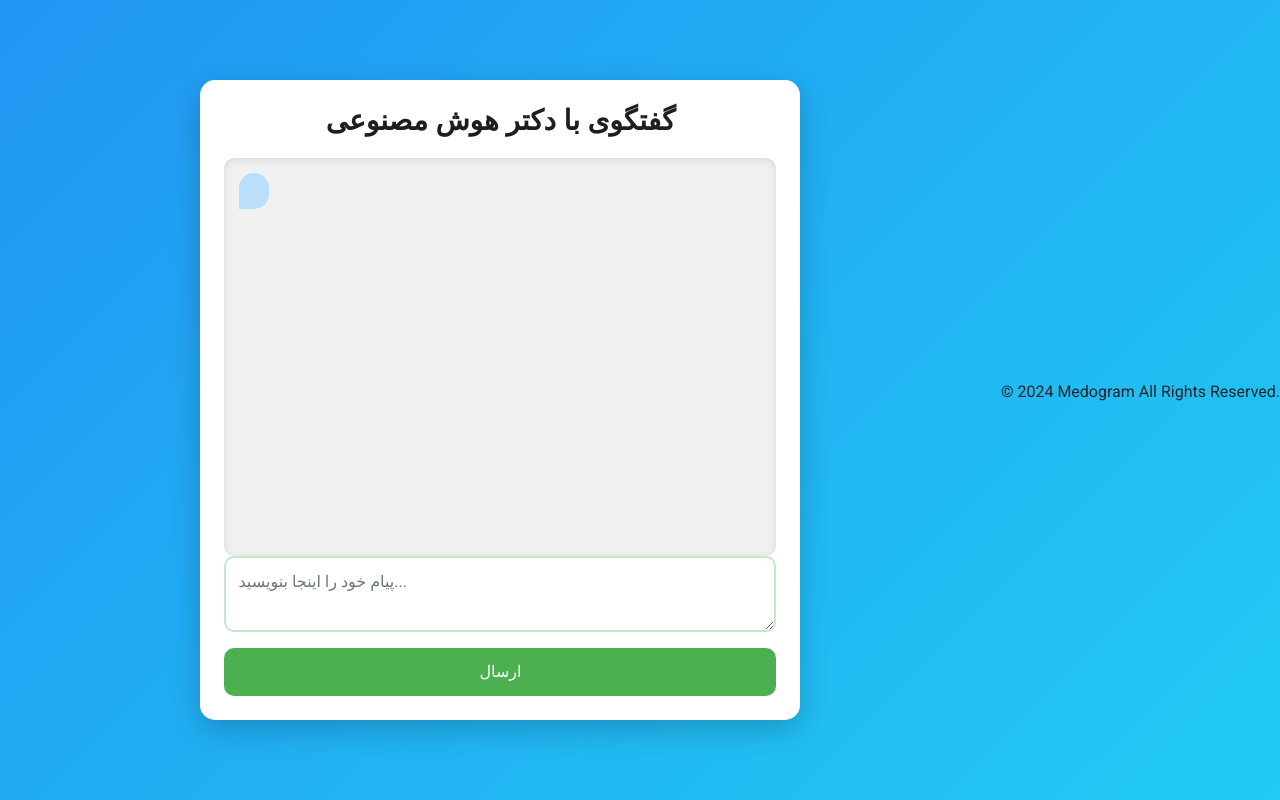
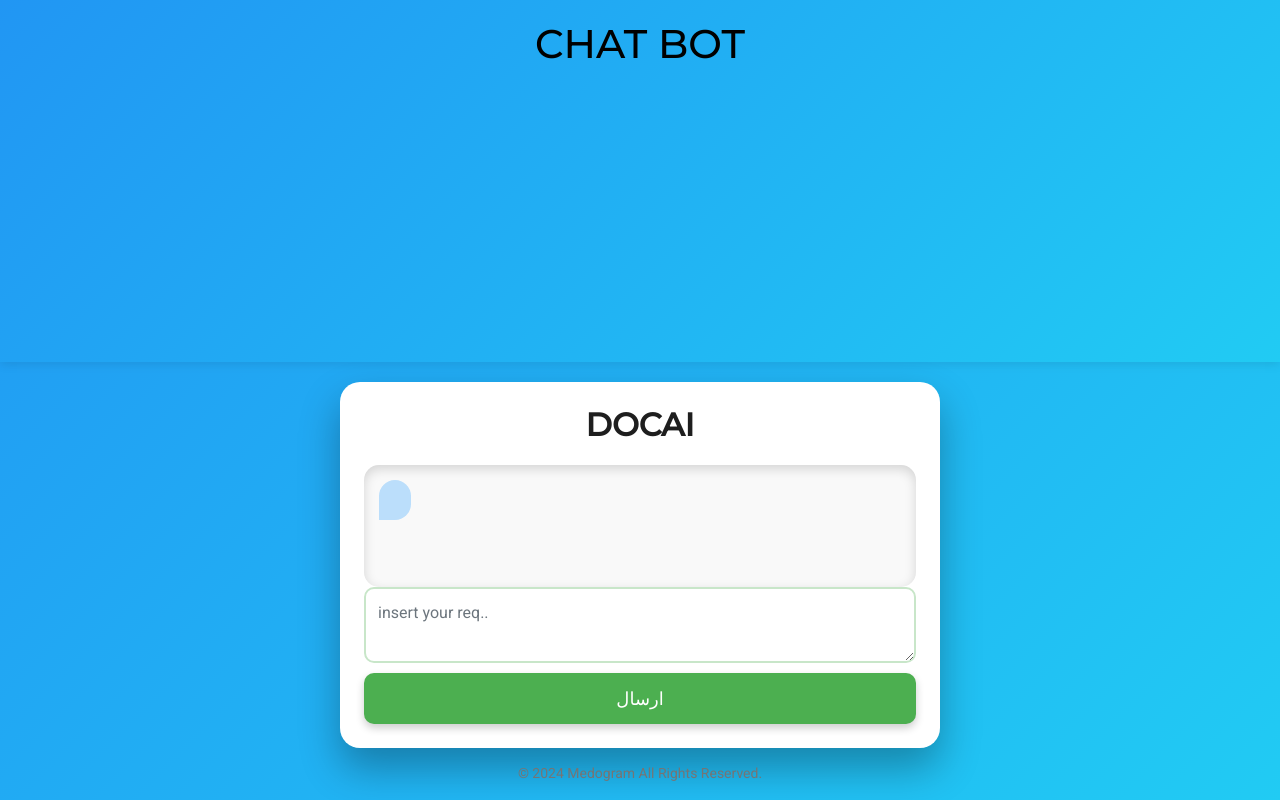
Before and after one commit to mehran-shabani/medical_chatbot, a Django app: template templates/chat.html in a window 1280 px wide. Run offline with Django 5.2, Linux system fonts and the light colour scheme; the template is opened without the code that fills it, so the values that code supplies are empty; some libraries are stand-ins or nearby versions.

Commit message:
enhace define and detail of response

```diff
--- a/chatbot/views.py
+++ b/chatbot/views.py
@@ -59,9 +59,13 @@ def chatbot_view(request):
         else:
             # تولید پاسخ از GPT
             past_messages = generate_chat_context(session)
+            past_messages.insert(0, {"role": "system", "content": "شما یک پزشک بسیار دانا و با تجربه هستید. وظیفه شما تشخیص بیماری‌ها و پیشنهاد درمان‌های مناسب است. علائم بیمار را با دقت بررسی کنید و پیشنهادهای درمانی بدهید."})
+
             response = client.chat.completions.create(
                 messages=past_messages + [{"role": "user", "content": user_message}],
-                model="gpt-4",
+                model="gpt-4o-mini",
+                temperature= 0.7,
+                max_tokens=200,
             )
             bot_message = response.choices[0].message.content
 
--- a/templates/chat.html
+++ b/templates/chat.html
@@ -4,17 +4,35 @@
     <meta charset="UTF-8">
     <meta name="viewport" content="width=device-width, initial-scale=1.0">
     <title>ChatBot</title>
-    <link rel="stylesheet" href="https://stackpath.bootstrapcdn.com/bootstrap/4.5.2/css/bootstrap.min.css">
+    <link rel="stylesheet" href="https://cdnjs.cloudflare.com/ajax/libs/font-awesome/5.15.3/css/all.min.css">
+    <link rel="stylesheet" href="https://stackpath.bootstrapcdn.com/bootstrap/5.1.3/css/bootstrap.min.css">
     <link rel="stylesheet" href="https://fonts.googleapis.com/css2?family=Roboto:wght@400;500&family=Montserrat:wght@500&display=swap">
     <style>
+
         body {
             font-family: 'Roboto', sans-serif;
             background: linear-gradient(135deg, #2196F3, #21CBF3);
+            margin: 0;
             display: flex;
-            justify-content: center;
+            flex-direction: column;
             align-items: center;
             height: 100vh;
-            margin: 0;
+            color: #333;
+        }
+
+        header {
+            background: linear-gradient(135deg, #2196F3, #21CBF3);
+            width: 100%;
+            height: 80%;
+            padding: 20px 0;
+            text-align: center;
+            color: black;
+            font-size: 36px;
+            font-family: 'Montserrat', sans-serif;
+            box-shadow: 0 2px 10px rgba(0, 0, 0, 0.1);
+            position: sticky;
+            top: 0;
+            z-index: 1;
         }
 
         .container {
@@ -22,16 +40,17 @@
             width: 100%;
             padding: 24px;
             background-color: #ffffff;
-            border-radius: 15px;
-            box-shadow: 0 10px 30px rgba(0, 0, 0, 0.2);
+            border-radius: 20px;
+            box-shadow: 0 20px 40px rgba(0, 0, 0, 0.3);
             display: flex;
             flex-direction: column;
             height: 80vh;
+            margin-top: 20px;
         }
 
         h2 {
-            font-size: 28px;
-            font-weight: 600;
+            font-size: 32px;
+            font-weight: 700;
             text-align: center;
             margin-bottom: 20px;
             color: #1e1e1e;
@@ -42,20 +61,21 @@
             flex: 1;
             overflow-y: auto;
             padding: 15px;
-            background-color: #f1f1f1;
-            border-radius: 10px;
-            box-shadow: inset 0 2px 8px rgba(0, 0, 0, 0.1);
+            background-color: #f9f9f9;
+            border-radius: 15px;
+            box-shadow: inset 0 4px 12px rgba(0, 0, 0, 0.15);
             display: flex;
             flex-direction: column;
             gap: 10px;
         }
 
         .chat-message {
-            padding: 10px 15px;
-            border-radius: 15px;
+            padding: 12px 16px;
+            border-radius: 20px;
             max-width: 80%;
             word-wrap: break-word;
             animation: fadeIn 0.5s ease-in-out;
+            font-size: 16px;
         }
 
         .chat-message.user {
@@ -82,6 +102,7 @@
             border-radius: 10px;
             outline: none;
             transition: border-color 0.3s;
+            font-size: 16px;
         }
 
         .form-group textarea:focus {
@@ -97,6 +118,9 @@
             border-radius: 10px;
             cursor: pointer;
             transition: background-color 0.3s;
+            font-size: 18px;
+            margin-top: 10px;
+            box-shadow: 0 4px 8px rgba(0, 0, 0, 0.2);
         }
 
         .btn-primary:hover {
@@ -116,39 +140,50 @@
 
         footer {
             text-align: center;
-            margin-top: 10px;
+            margin-top: 15px;
             color: #757575;
             font-size: 14px;
+            position: relative;
+            bottom: 0;
+            width: 100%;
         }
+
     </style>
 </head>
-
-
+<body>
+    <header>
+        <h1>CHAT BOT</h1>
+    </header>
     <div class="container">
-        <h2>گفتگوی با دکتر هوش مصنوعی</h2>
+        <h2>DOCAI</h2>
 
         <div id="chat-box" class="chat-box">
             {% for message in messages %}
                 <div class="chat-message {{ message.sender }}">
                     <p>{{ message.text }}</p>
                 </div>
-            {%  endfor %}
+            {% endfor %}
 
-
-                <div class="chat-message bot">
-                    <p>{{ bot_response }}</p>
-                </div>
-
+            <div class="chat-message bot">
+                <p>{{ bot_response }}</p>
+            </div>
         </div>
 
         <form method="POST">
             {% csrf_token %}
             <div class="form-group">
-                <textarea id="message" name="message" class="form-control" rows="2" placeholder="پیام خود را اینجا بنویسید..." required></textarea>
+                <textarea id="message" name="message" class="form-control" rows="2" placeholder="insert your req.." required></textarea>
             </div>
             <button type="submit" class="btn-primary">ارسال</button>
         </form>
     </div>
+    <footer>
+        <div>
+            <p>© 2024 Medogram All Rights Reserved.</p>
+        </div>
+    </footer>
 
-
-        <p>© 2024 Medogram All Rights Reserved.</p></html>
+    <script src="https://code.jquery.com/jquery-3.6.0.min.js"></script>
+    <script src="https://cdn.jsdelivr.net/npm/bootstrap@5.1.3/dist/js/bootstrap.bundle.min.js"></script>
+</body>
+</html>
```
Also changed, not shown: chatbot/models.py (+6 -4 lines).
